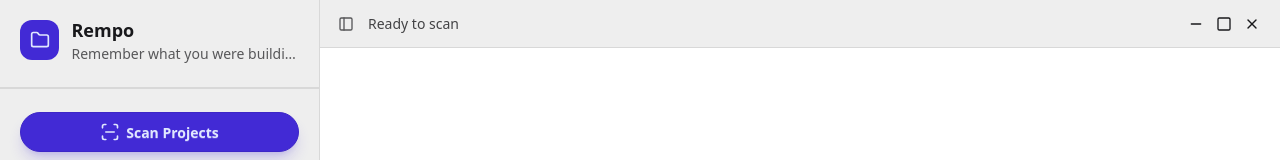
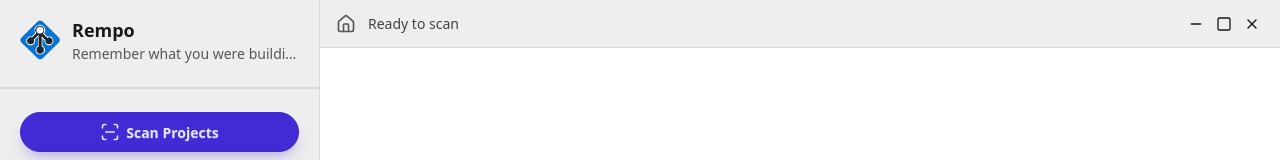
Before and after one commit to ndizeyedavid/REMPO, a React (Vite) app: page / in a window 1280 px wide. Shown: the top 160 px of the page. Built offline with nearby package versions, Linux system fonts and the light colour scheme.

Commit message:
ft: header and sidebar fixes

```diff
--- a/App/App.jsx
+++ b/App/App.jsx
@@ -272,6 +272,7 @@ export default function App() {
             <div className="flex min-w-0 flex-1 flex-col">
                 <Header
                     status={view === "scanning" ? "Scanning projects..." : view === "dashboard" ? "Scan complete" : "Ready to scan"}
+                    setView={setView}
                 />
                 <main className="min-h-0 flex-1 bg-base-100 overflow-hidden">
                     <div className="flex h-full items-center justify-center">
--- a/App/components/Header.jsx
+++ b/App/components/Header.jsx
@@ -1,12 +1,14 @@
 import React from "react";
-import { Sidebar, Minus, Square, X } from "lucide-react";
+import { Sidebar, Minus, Square, X, Home } from "lucide-react";
 
 export default function Header({
     status = "Ready to scan",
     left,
     right,
+    setView,
     className = "",
 }) {
+
     return (
         <header
             className={`flex h-12 items-center justify-between border-b border-base-content/10 bg-base-300 px-4 text-base-content select-none ${className}`}
@@ -15,8 +17,8 @@ export default function Header({
         >
             <div className="flex min-w-0 items-center gap-3" style={{ WebkitAppRegion: "no-drag" }}>
                 {left ?? (
-                    <span className="inline-flex size-5 items-center justify-center rounded-md opacity-70 transition-colors hover:bg-base-200 focus-visible:outline-none focus-visible:ring-2 focus-visible:ring-primary/40 cursor-pointer">
-                        <Sidebar className="size-4" />
+                    <span onClick={() => setView("welcome")} className="inline-flex size-5 items-center justify-center rounded-md opacity-70 hover:opacity-100 transition-colors focus-visible:outline-none focus-visible:ring-2 focus-visible:ring-primary/40 cursor-pointer">
+                        <Home className="size-5" />
                     </span>
                 )}
                 <div className="min-w-0 truncate text-sm opacity-80">{status}</div>
--- a/App/components/Sidebar.jsx
+++ b/App/components/Sidebar.jsx
@@ -27,9 +27,10 @@ export default function Sidebar({
         <aside className="flex h-screen w-80 flex-col border-r border-base-content/10 bg-base-300 text-base-content">
             <div className="">
                 <div className="flex items-center gap-3 px-5 py-4">
-                    <div className="grid size-10 place-items-center rounded-xl bg-primary text-primary-content">
+                    <img src="../src/assets/logo.png" width="40" height="40" class="size-[40px]" />
+                    {/* <div className="grid size-10 place-items-center rounded-xl bg-primary text-primary-content">
                         <Folder className="size-5" />
-                    </div>
+                    </div> */}
                     <div className="min-w-0">
                         <div className="truncate text-lg font-semibold">{title}</div>
                         <div className="truncate text-sm opacity-70">{subtitle}</div>
@@ -88,7 +89,7 @@ export default function Sidebar({
                                             </div>
                                             <div className="flex flex-col justify-start text-left">
                                                 <p className="truncate font-medium">{path.split(/[\\/]/).pop()}</p>
-                                                <p className="truncate text-[10px] opacity-40">{path}</p>
+                                                <p className="truncate text-[10px] opacity-40 w-[95%]" title={path}>{path}</p>
                                             </div>
                                         </button>
 
--- a/index.html
+++ b/index.html
@@ -26,7 +26,8 @@
   <div id="loading-screen" class="flex items-center justify-center flex-col gap-3 cursor-default">
     <img src="./src/assets/logo.png" width="150" height="150" class="size-[150px]" />
     <h3 class="text-3xl text-white" style="letter-spacing: 3px;">REMPO</h3>
-    <span class="loading-dots loading loading-xl bg-white mt-5"></span>
+    <span class="loading-spinner loading loading-xl bg-white mt-5"></span>
+
 
     <span class="absolute bottom-10 text-white">Remember what you were building.</span>
   </div>
```
